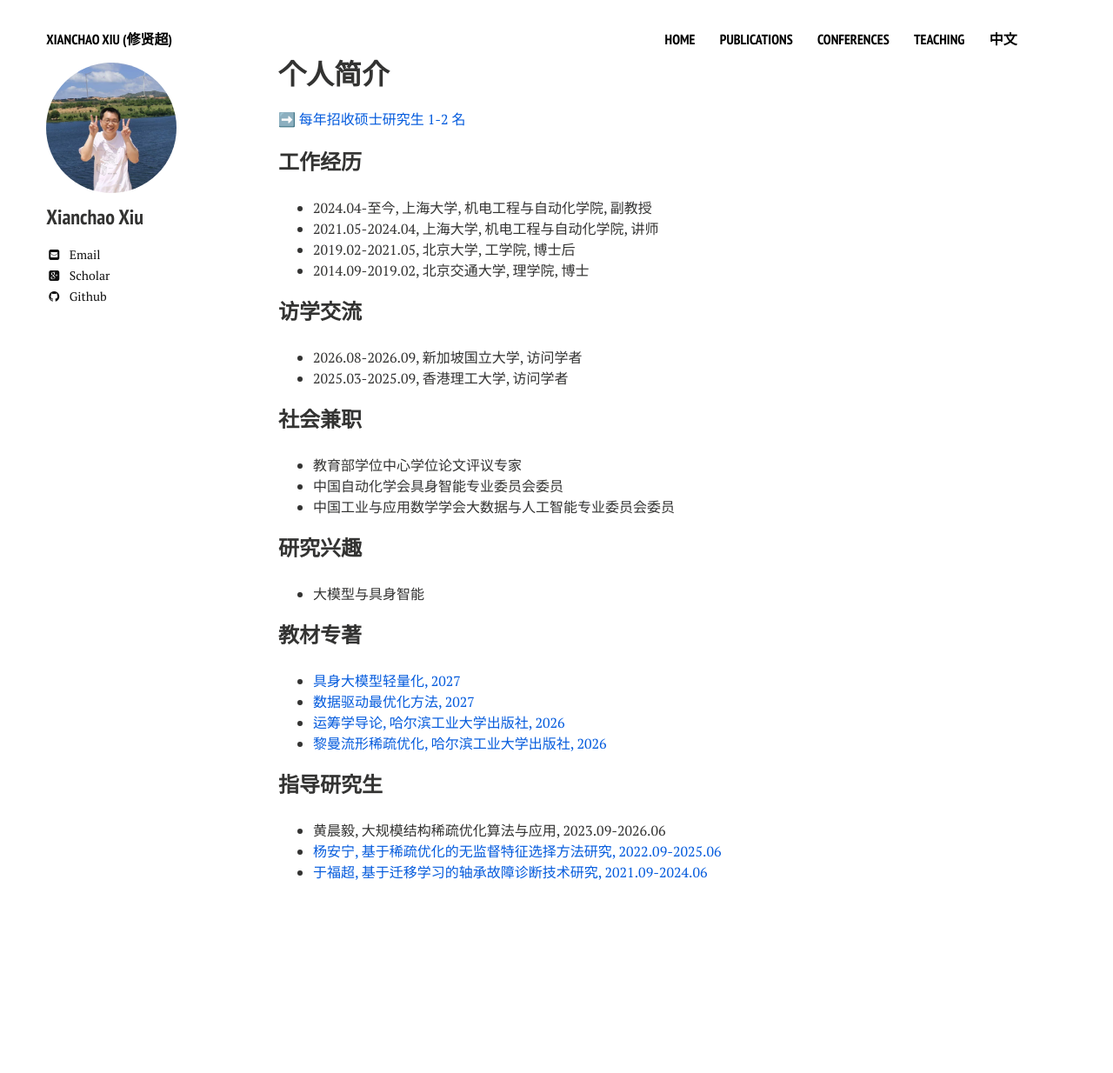
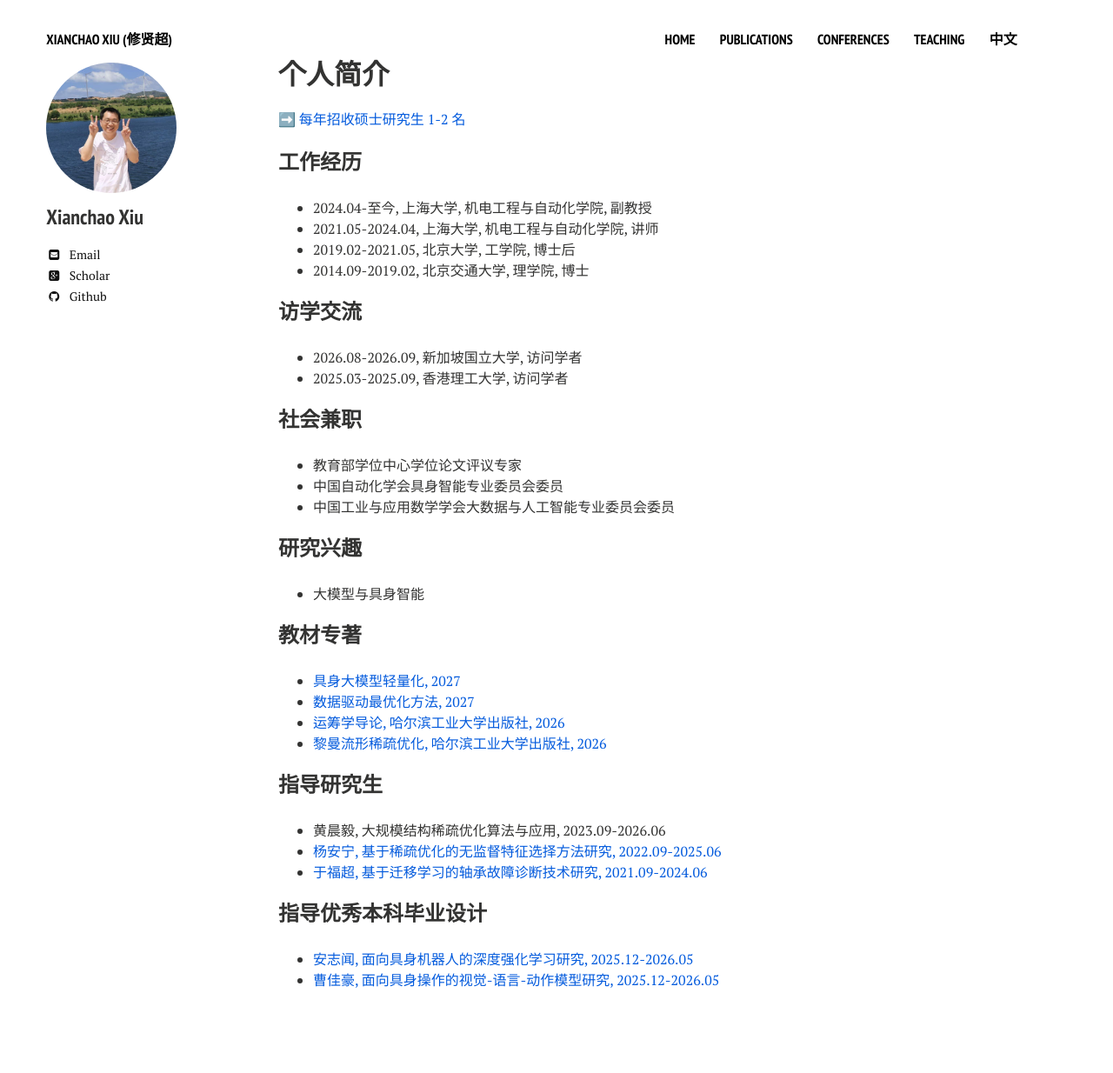
Before and after one commit to xianchaoxiu/xianchaoxiu.github.io, a Jekyll site: the page built from chinese/index.md, in a window 1280 px wide. Shown: the whole page at 87% size. Built offline with Jekyll 4.4.1, drawn with Linux system fonts in a browser that asks for light colours; nearby versions of some CDN libraries; before the commit the page ends 1110 px from its top, so only the background shows below that.

Commit message:
Update index.md

```diff
--- a/chinese/index.md
+++ b/chinese/index.md
@@ -41,3 +41,8 @@ share: false
 * 黄晨毅, 大规模结构稀疏优化算法与应用, 2023.09-2026.06 <br>
 * <a href="../chinese/students/2025-Yang.pdf" class="textlink" target="_blank"> 杨安宁, 基于稀疏优化的无监督特征选择方法研究, 2022.09-2025.06 </a> <br>
 * <a href="../chinese/students/2024-Yu.pdf" class="textlink" target="_blank"> 于福超, 基于迁移学习的轴承故障诊断技术研究, 2021.09-2024.06 </a> <br>
+
+
+### 指导优秀本科毕业设计
+* <a href="../chinese/students/2026-An.pdf" class="textlink" target="_blank"> 安志闻, 面向具身机器人的深度强化学习研究, 2025.12-2026.05 </a> <br>
+* <a href="../chinese/students/2026-Cao.pdf" class="textlink" target="_blank"> 曹佳豪, 面向具身操作的视觉-语言-动作模型研究, 2025.12-2026.05 </a> <br>
```
